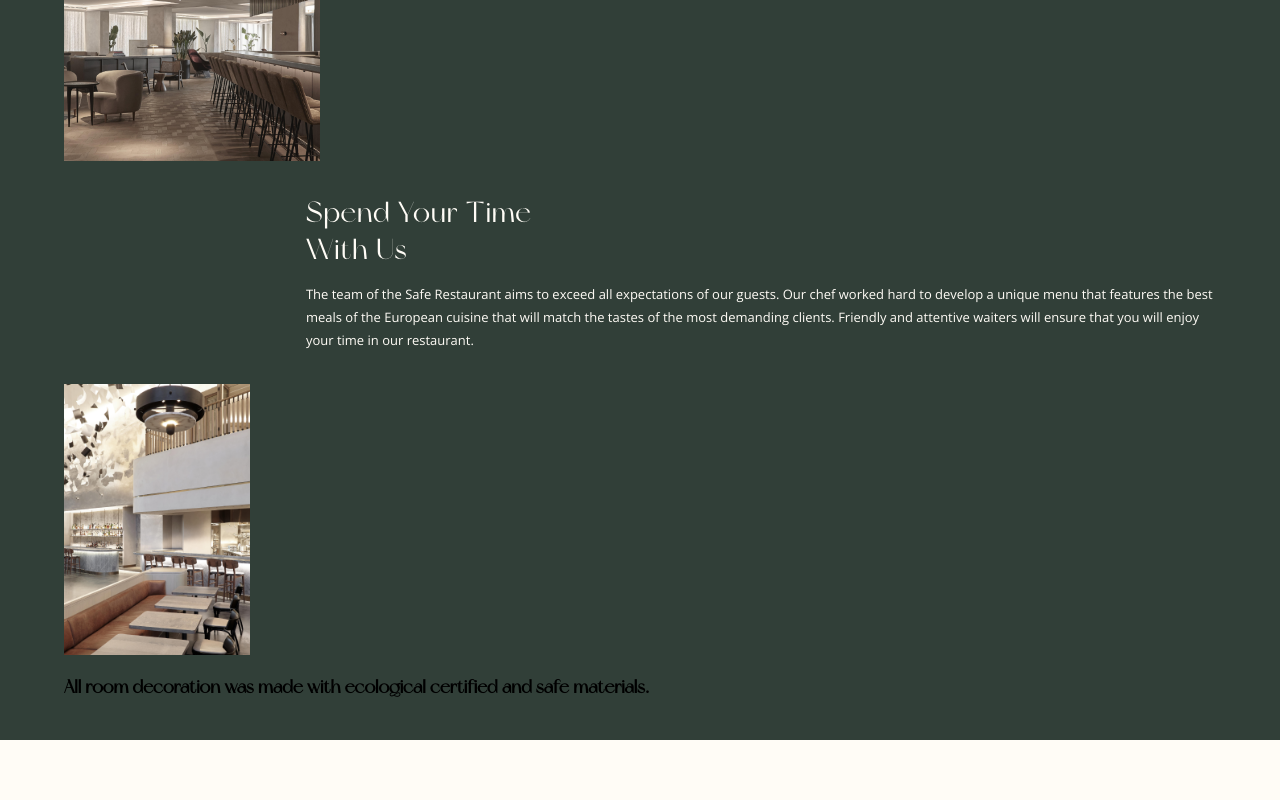
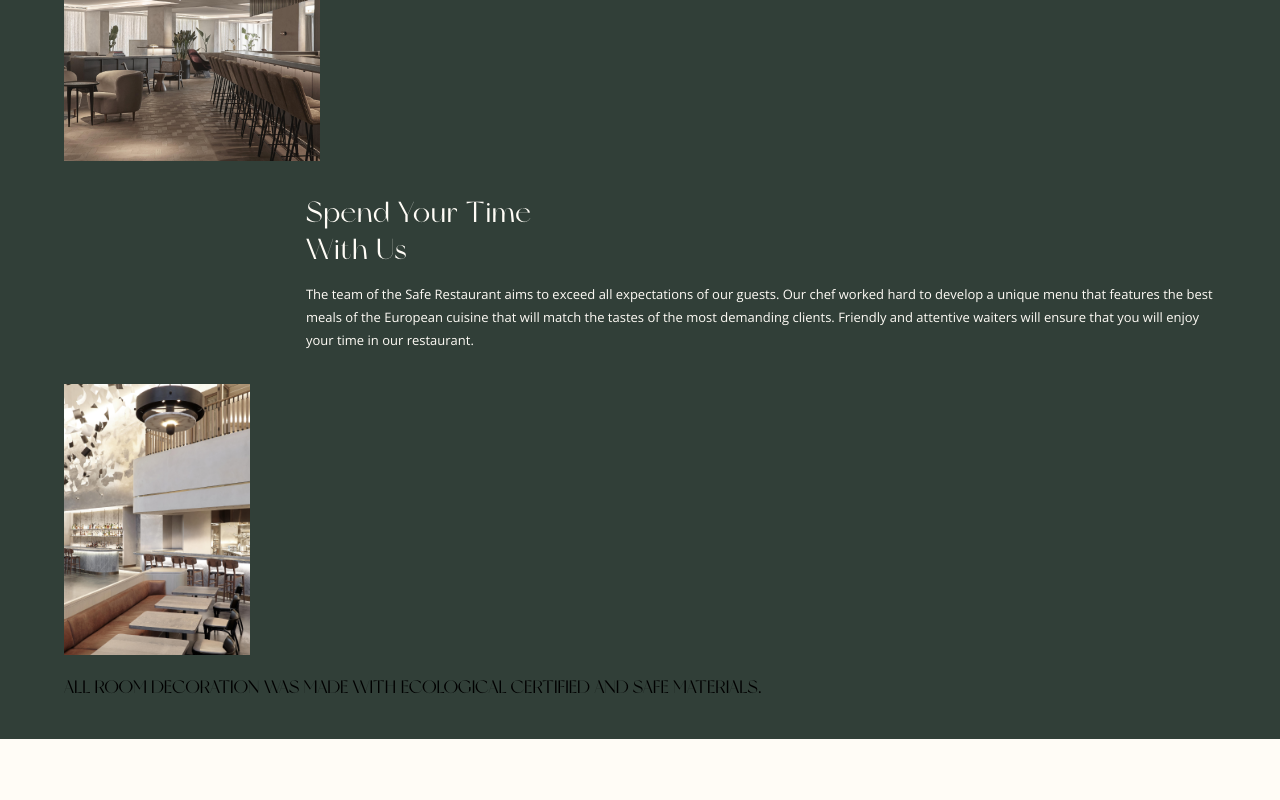
Before and after one commit to gift56/Fullstack-HotelWebsite, a React (Create React App) app: page /restaurant in a window 1280 px wide. Shown: the part 1849-2649 px from the top of the page. Built offline with nearby package versions, Linux system fonts and the light colour scheme.

Commit message:
added font family

```diff
--- a/src/styles/ResturantStyle/ResturantSpace.styled.js
+++ b/src/styles/ResturantStyle/ResturantSpace.styled.js
@@ -25,6 +25,13 @@ export const ResturantSpaceLeftArea = styled.div`
     img {
       width: 100%;
     }
+  }
+  h3 {
+    font-weight: 400;
+    font-size: 18px;
+    line-height: 22px;
+    text-transform: uppercase;
+    font-family: "Open Sans", sans-serif !important;
   }
 `;
 
```
